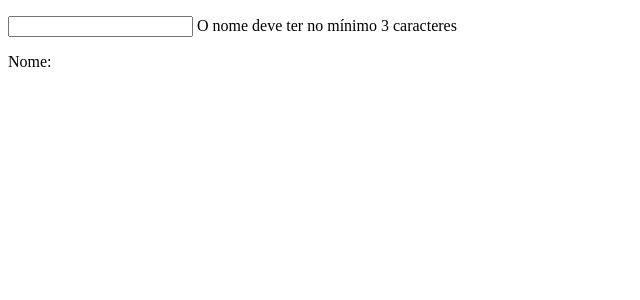
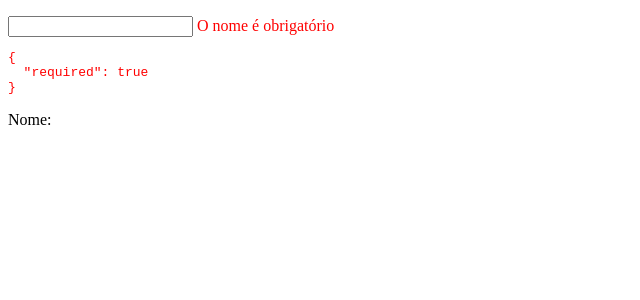
Before and after one commit to igogomes/estudo-angular, an Angular app: page / in a window 1280 px wide. Shown: the top 300 px of the page, without its empty margins (0-640 px from the left). Built offline with nearby package versions, Linux system fonts and the light colour scheme.

Commit message:
Estudos sobre o framework Angular

```diff
--- a/src/app/app.component.ts
+++ b/src/app/app.component.ts
@@ -4,9 +4,16 @@ import { Component } from '@angular/core';
   selector: 'app-root',
   template: `
     <p>
-      <input #n [(ngModel)]="nome" type="text"/>
-      <span *ngIf="n.value.length<3">
-        O nome deve ter no mínimo 3 caracteres
+      <input #n="ngModel" [(ngModel)]="nome" type="text"
+        required minlength="3"/>
+      <span [hidden]="n.valid" style="color: red">
+        <span [hidden]="!n.errors?.required">
+          O nome é obrigatório
+        </span>
+        <span [hidden]="!n.errors?.minlength">
+          O nome deve ter no mínimo {{n.erros?.minlength?.requiredLength}} caracteres
+        </span>
+        <span><pre>{{n.errors | json}}</pre></span>
       </span>
     </p>
     <p>Nome: {{nome}}</p>
```
